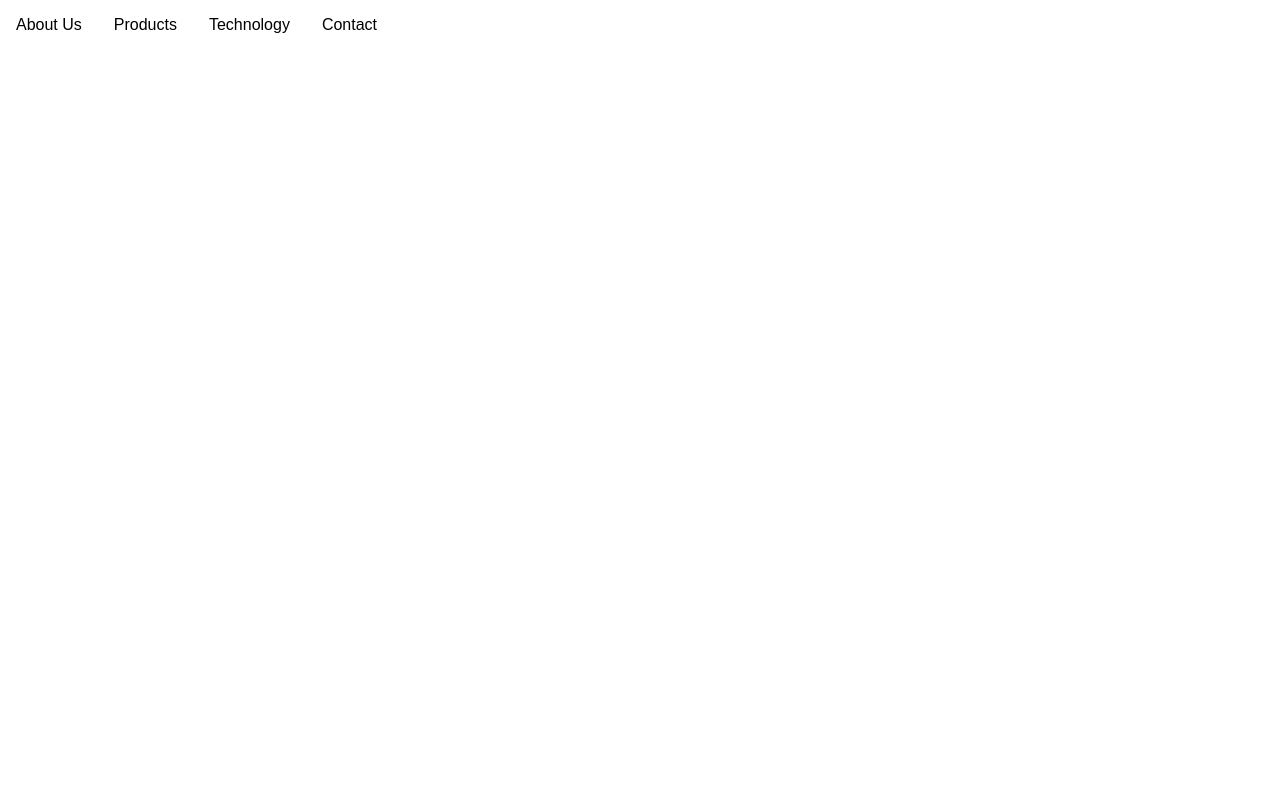
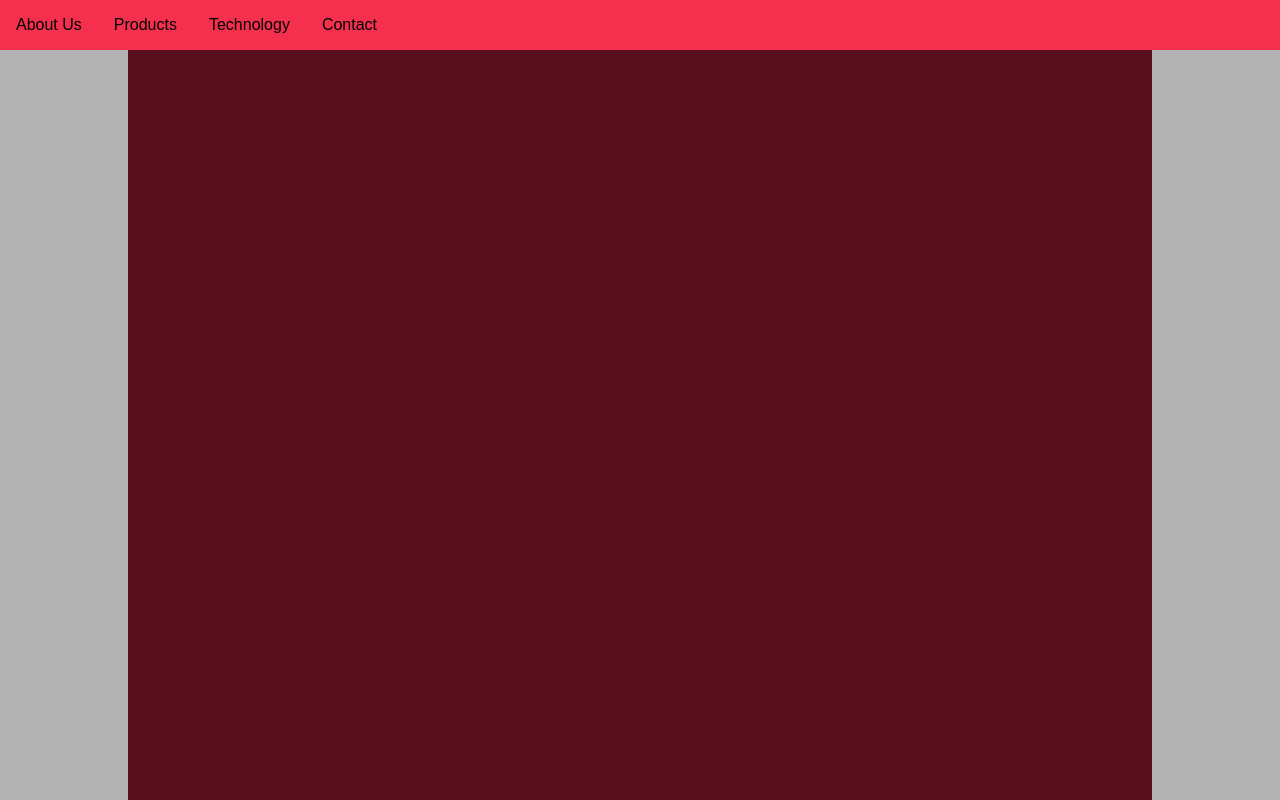
Before and after one commit to pldvd/smooth-scroll-demo, a website: page index.html in a window 1280 px wide. Shown: the top 800 px of the page. Drawn offline with Linux system fonts and the light colour scheme.

Commit message:
add initial styles

```diff
--- a/style.css
+++ b/style.css
@@ -3,8 +3,15 @@
   margin: 0;
 }
 
+nav {
+  background-color: #F4304E;
+  position: fixed;
+  width: 100%;
+}
+
 body {
   font-family: sans-serif;
+  background-color: #B3B2B2;
 }
 
 li {
@@ -15,3 +22,25 @@ li {
 .flexcontainer {
   display: flex;
 }
+
+div.page {
+  height: 100vh;
+  width: 80%;
+  margin: auto;
+}
+
+.yellow {
+  background-color: #5A0F1E;
+}
+
+.blue {
+  background-color: #16364F;
+}
+
+.red {
+  background-color:#C51F40;
+}
+
+.green {
+  background-color: #333333;
+}
```
